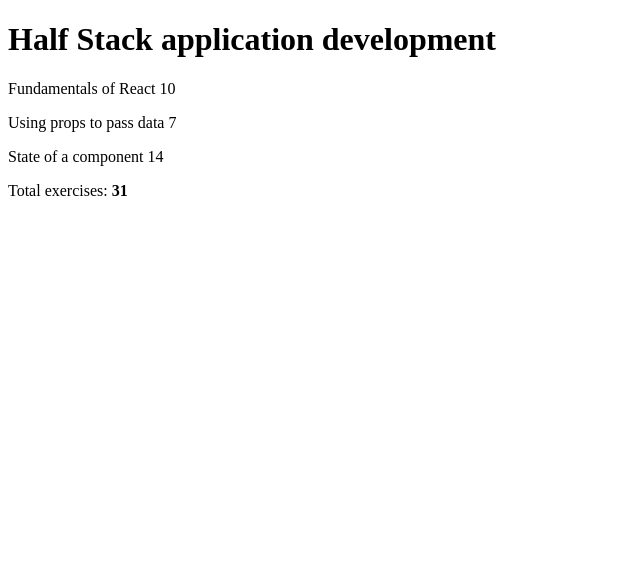
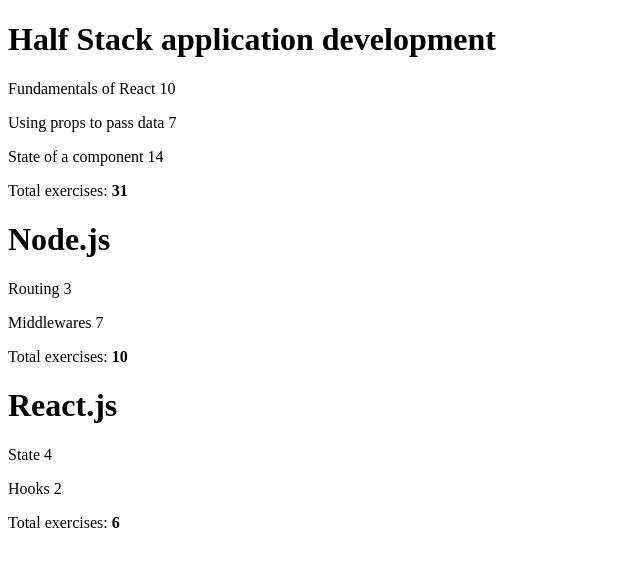
Before and after one commit to serfoll/fso_part1, a React (Vite) app in the folder courseinfo/: page / in a window 1280 px wide. Shown: the top 566 px of the page, without its empty margins (0-640 px from the left). Built offline with nearby package versions, Linux system fonts and the light colour scheme.

Commit message:
create course component  module and handling arbitrary number of courses

```diff
--- a/courseinfo/src/App.jsx
+++ b/courseinfo/src/App.jsx
@@ -1,52 +1,9 @@
 /** @format */
-
-const Header = (props) => {
-  return <h1>{props.name}</h1>;
-};
-
-const Part = (props) => {
-  const part = props.part;
-  return (
-    <p>
-      {part.name} {part.exercises}
-    </p>
-  );
-};
-
-const Content = (props) => {
-  const parts = props.parts;
-  return (
-    <div>
-      {parts.map((part) => (
-        <Part key={part.name} part={part} />
-      ))}
-    </div>
-  );
-};
-
-const Total = (props) => {
-  const parts = props.parts;
-  const totalExercises = parts.reduce((acc, curr) => acc + curr.exercises, 0);
-
-  return (
-    <p>
-      Total exercises: <b>{totalExercises}</b>
-    </p>
-  );
-};
-
-const Course = ({ course }) => {
-  return (
-    <div>
-      <Header name={course.name} />
-      <Content parts={course.parts} />
-      <Total parts={course.parts} />
-    </div>
-  );
-};
+import Course from "./components/Course";
 
 const App = () => {
-  const course = {
+  const courses = [
+    {
       id: 1,
       name: "Half Stack application development",
       parts: [
@@ -66,9 +23,42 @@
           id: 3,
         },
       ],
-  };
+    },
+    {
+      name: "Node.js",
+      id: 2,
+      parts: [
+        {
+          name: "Routing",
+          exercises: 3,
+          id: 1,
+        },
+        {
+          name: "Middlewares",
+          exercises: 7,
+          id: 2,
+        },
+      ],
+    },
+    {
+      name: "React.js",
+      id: 3,
+      parts: [
+        {
+          name: "State",
+          exercises: 4,
+          id: 1,
+        },
+        {
+          name: "Hooks",
+          exercises: 2,
+          id: 2,
+        },
+      ],
+    },
+  ];
 
-  return <Course course={course} />;
+  return courses.map((course) => <Course key={course.id} course={course} />);
 };
 
 export default App;
--- /dev/null
+++ b/courseinfo/src/components/Course.jsx
@@ -0,0 +1,45 @@
+/** @format */
+
+const Header = ({ name }) => {
+  return <h1>{name}</h1>;
+};
+
+const Content = ({ parts }) => {
+  return (
+    <div>
+      {parts.map((part) => (
+        <Part key={part.id} name={part.name} exercises={part.exercises} />
+      ))}
+    </div>
+  );
+};
+
+const Part = ({ name, exercises }) => {
+  return (
+    <p>
+      {name} {exercises}
+    </p>
+  );
+};
+
+const Total = ({ parts }) => {
+  const totalExercises = parts.reduce((acc, curr) => acc + curr.exercises, 0);
+
+  return (
+    <p>
+      Total exercises: <b>{totalExercises}</b>
+    </p>
+  );
+};
+
+const Course = ({ course }) => {
+  return (
+    <div>
+      <Header name={course.name} />
+      <Content parts={course.parts} />
+      <Total parts={course.parts} />
+    </div>
+  );
+};
+
+export default Course;
```
Lines whose indentation alone changed are shown as unchanged.
